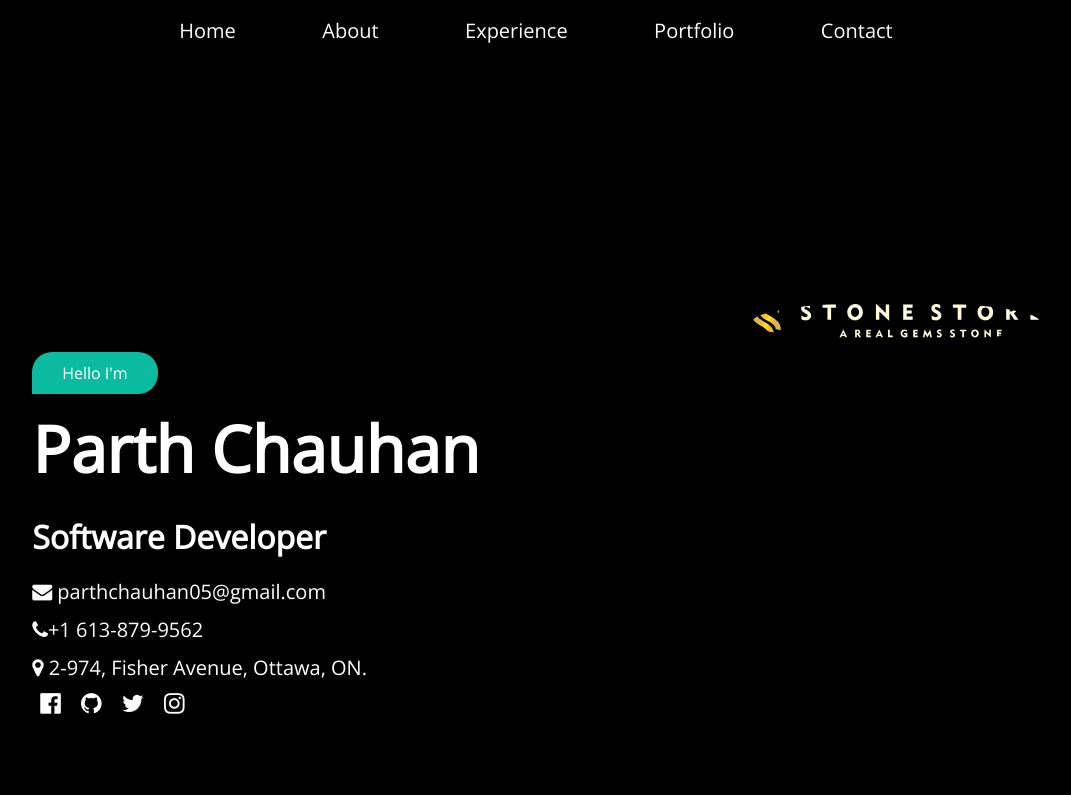
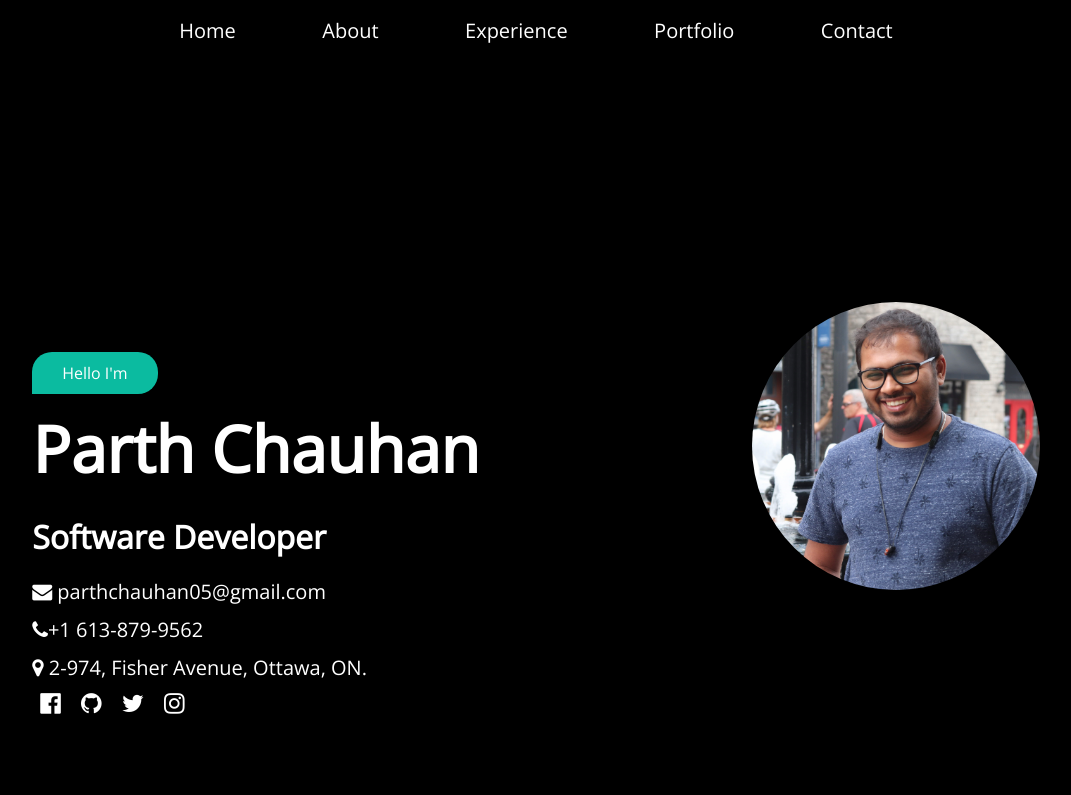
Before and after one commit to parthchauhan05/parthchauhan05.github.io_old, a plain HTML site: page index.html in a window 1280 px wide. Shown: the top 795 px of the page, without its empty margins (104-1175 px from the left). Drawn offline with nearby package versions, Linux system fonts and the light colour scheme.

Commit message:
Update index.html

```diff
--- a/index.html
+++ b/index.html
@@ -53,7 +53,7 @@
                 </div>
             </div>
             <div class="profile-image" data-aos="fade-up">
-                <img src="./image/logo-dup.svg" alt="Parth Chauhan. ">
+                <img src="./image/profile.jpg" alt="Parth Chauhan. ">
             </div>
 
         </div>
```
